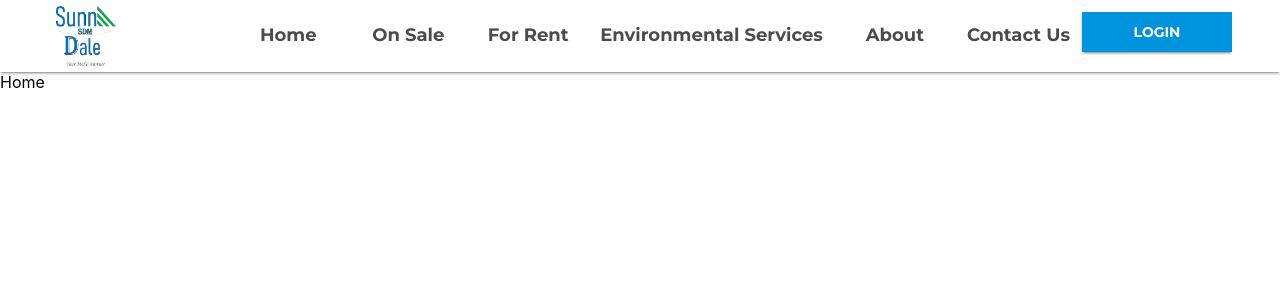
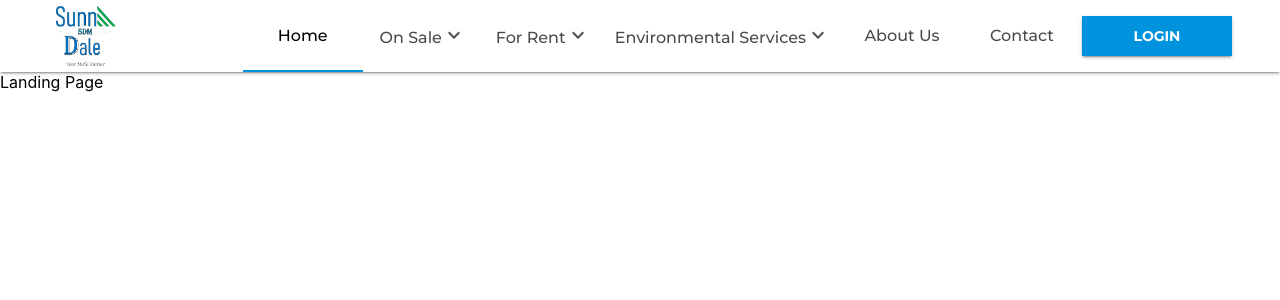
Before and after one commit to alexmurithi/sunnydalemanagement, a React (Create React App) app: page / in a window 1280 px wide. Shown: the top 300 px of the page. Built offline with nearby package versions, Linux system fonts and the light colour scheme.

Commit message:
added loader

```diff
--- a/src/App.js
+++ b/src/App.js
@@ -1,16 +1,21 @@
-import Header from './Containers/Header';
+
 import {BrowserRouter as Router, Switch} from "react-router-dom";
-import Routers from './Routers';
-function App() {
-  return (
-      <Router>
-        <Header/>
-          <Switch>
-              <Routers/>
-          </Switch>
-      </Router>
+import Routes from './Routes';
+import React,{Suspense} from "react";
+import Loader from './Components/Loader/';
 
-  );
+const App =(props) =>{
+    return(
+        <Suspense fallback={<Loader/>}>
+            <Router>
+                <Switch>
+                    <Routes/>
+                </Switch>
+            </Router>
+        </Suspense>
+
+    )
 }
 
+
 export default App;
--- a/src/Components/DesktopTabs/index.js
+++ b/src/Components/DesktopTabs/index.js
@@ -1,11 +1,11 @@
 import React, {useState} from 'react';
 import {
     Button,
-    ButtonBase,
+
     Tabs,
     Tab,
     Menu,
-    MenuItem, Divider
+    MenuItem,
 } from '@material-ui/core';
 import {Link} from 'react-router-dom';
 import {makeStyles} from "@material-ui/core/styles";
@@ -21,6 +21,7 @@ const useStyles =makeStyles(theme=>({
         fontSize:"16px",
         color:"#000000",
         minWidth:"120px",
+
 
     },
     loginBtn:{
@@ -74,6 +75,7 @@ const classes =useStyles()
     const [onSaleMenu, setOnSaleMenu] =useState(null)
     const [onRentMenu, setOnRentMenu] =useState(null)
     const [onEnvironmentMenu, setEnvironmentMenu] =useState(null)
+    const [tabsValue, setTabsValue] =useState(0)
 
     const handleOnSaleMenu =(event)=>{
        setOnSaleMenu(event.currentTarget)
@@ -99,6 +101,48 @@ const classes =useStyles()
         setEnvironmentMenu(null)
     }
 
+    const handleTabs =(event,newValue)=>{
+       setTabsValue(newValue)
+    }
+
+    const onSaleOptions =[
+        {
+            name:"Apartments",
+            link:"/on-sale/apartments"
+        },
+        {
+            name:"Offices",
+            link:"/on-sale/offices"
+        },
+        {
+            name:"Shops",
+            link:"/on-sale/shops"
+        },
+        {
+            name:"Land",
+            link:"/on-sale/land"
+        }
+    ]
+
+    const RentOptions =[
+        {
+            name:"Apartments",
+            link:"/rent/apartments"
+        },
+        {
+            name:"Offices",
+            link:"/rent/offices"
+        },
+        {
+            name:"Shops",
+            link:"/rent/shops"
+        },
+        {
+            name:"Land",
+            link:"/rent/land"
+        }
+    ]
+
     return(
         <>
             <Button disableRipple component={Link} to="/"
@@ -108,49 +152,64 @@ const classes =useStyles()
                      height={60} alt="Sunnydale"
                 />
             </Button>
-            <Tabs className={classes.desktopTabs}  >
 
-                <Button component={Link} className={classes.desktopTab}>
-                    Home
+            <Tabs
+                className={classes.desktopTabs}
+                indicatorColor="primary"
+                value ={tabsValue}
+                onChange={handleTabs}
+            >
+                <Tab
+                    label="Home"
+                    component={Link} className={classes.desktopTab}
+                    to="/"
+                />
 
-                </Button>
-
-                <Button component={Link}
+                <Tab
+                    label="On Sale"
                     className={classes.desktopTab}
                     aria-owns={setOnSaleMenu ? "onsale-menu" : undefined }
                     aria-haspopup={setOnSaleMenu ? true : undefined}
                     onClick={event=>handleOnSaleMenu(event)}
-                >
-                    On Sale
-                    <ExpandMoreIcon />
-                </Button>
+                    to="/on-sale"
+                    icon={<ExpandMoreIcon />}
+                />
 
-                <Button component={Link}
+                <Tab component={Link}
                      className={classes.desktopTab}
                      aria-owns={setOnRentMenu ? "onrent-menu" : undefined }
                      aria-haspopup={setOnRentMenu ? true : undefined}
                      onClick={event=>handleOnRentMenu(event)}
-                >
-                    For Rent
-                    <ExpandMoreIcon />
-                </Button>
+                     label="For Rent"
+                     icon={<ExpandMoreIcon/>}
+                     to="/for-rent"
+                />
 
-                <Button component={Link}
+                <Tab component={Link}
                      className={classes.desktopTab}
                      aria-owns={setEnvironmentMenu ? "environment-menu" : undefined }
                      aria-haspopup={setEnvironmentMenu ? true : undefined}
                      onClick={event=>handleEnvironmentMenu(event)}
-                >
-                    Environmental Services
-                    <ExpandMoreIcon />
-                </Button>
-                <Button component={Link} className={classes.desktopTab}>
-                    About Us
-                </Button>
+                     label="Environmental Services"
+                     icon={<ExpandMoreIcon />}
+                     to="/environmental-services"
+                />
 
-                <Button component={Link} className={classes.desktopTab}>
-                    Contact
-                </Button>
+                <Tab
+                    component={Link}
+                    className={classes.desktopTab}
+                    label ="About Us"
+                    to="/about-us"
+                />
+
+                <Tab
+                    component={Link}
+                    className={classes.desktopTab}
+                    label="Contact"
+                    to="/contact"
+                />
+
+            </Tabs>
 
             <Button
                 variant="contained"
@@ -159,42 +218,48 @@ const classes =useStyles()
             >
                 Login
             </Button>
-            </Tabs>
+
 
             <Menu id="onsale-menu"
-                  onSaleMenu={onSaleMenu}
+                  anchorEl={onSaleMenu}
                   open={Boolean(onSaleMenu)}
                   onClose={handleCloseSaleMenu}
                   MenuListProps={{onClick:handleCloseSaleMenu}}
                   classes={{paper:classes.onSaleMenu}}
                   elevation={2}
             >
-              <MenuItem classes={{root:classes.onSaleMenuItem}}>
-                  Apartments
+                {onSaleOptions.map((saleOption,i)=>(
+                    <MenuItem
+                        component={Link}
+                        key={i}
+                        to={saleOption.link}
+                    >
+                        {saleOption.name}
                     </MenuItem>
-
-                <MenuItem>Offices</MenuItem>
-                <MenuItem>Shops</MenuItem>
-                <MenuItem>Lands</MenuItem>
+                ))}
             </Menu>
 
             <Menu id="onrent-menu"
-                  onRentMenu={onRentMenu}
+                  anchorEl={onRentMenu}
                   open={Boolean(onRentMenu)}
                   onClose={handleCloseRentMenu}
                   MenuListProps={{onClick:handleCloseRentMenu}}
                   classes={{paper:classes.onRentMenu}}
                   elevation={2}
             >
-                <MenuItem classes={{root:classes.onRentMenuItem}}>Apartments</MenuItem>
-
-                <MenuItem>Offices</MenuItem>
-                <MenuItem>Shops</MenuItem>
-                <MenuItem>Lands</MenuItem>
+                {RentOptions.map((rentOption,i)=>(
+                    <MenuItem
+                        component={Link}
+                        key={i}
+                        to={rentOption.link}
+                    >
+                        {rentOption.name}
+                    </MenuItem>
+                ))}
             </Menu>
 
             <Menu id="environment-menu"
-                  onEnvironmentMenu={onEnvironmentMenu}
+                  anchorEl={onEnvironmentMenu}
                   open={Boolean(onEnvironmentMenu)}
                   onClose={handleCloseEnvironmentMenu}
                   MenuListProps={{onClick:handleCloseEnvironmentMenu}}
--- /dev/null
+++ b/src/Components/Loader/index.js
@@ -0,0 +1,27 @@
+import React from "react";
+import { makeStyles } from "@material-ui/core/styles";
+import CircularProgress from "@material-ui/core/CircularProgress";
+
+const useStyles = makeStyles((theme) => ({
+    wrapper: {
+        height: "100vh",
+        width: "100%",
+        display: "flex",
+        justifyContent: "center",
+        alignItems: "center",
+    },
+    progress: {
+        margin: theme.spacing(2),
+        color: theme.palette.primary.main,
+    },
+}));
+
+export default function CircularIndeterminate() {
+    const classes = useStyles();
+
+    return (
+        <div className={classes.wrapper}>
+            <CircularProgress className={classes.progress} />
+        </div>
+    );
+}
--- a/src/Containers/Header/index.js
+++ b/src/Containers/Header/index.js
@@ -4,8 +4,7 @@ import {
   AppBar,
   Toolbar,
   Container,
-  Tabs,
-  Tab,
+
   Button,
   IconButton,
   useMediaQuery,
@@ -19,9 +18,13 @@ import DrawerList from '../../Components/DrawerList';
 
 import SwipeableDrawer from '@material-ui/core/SwipeableDrawer';
 import CloseIcon from '@material-ui/icons/Close';
+import DesktopTabs from "../../Components/DesktopTabs";
+
 const useStyles =makeStyles(theme=>({
   root:{
      top:"10px",
+      backgroundColor:theme.palette.white,
+      color:theme.palette.black.main
   },
     desktopTabs:{
       marginLeft:"auto",
@@ -104,7 +107,6 @@ const Header =()=>{
     return(
         <AppBar className={classes.root}
                 elevation={2}
-                color="navbar"
                 position="static"
         >
           <Container>
@@ -113,57 +115,7 @@ const Header =()=>{
                   isMobileTablet ?
                      <DrawerMd/>
                       :
-                      (
-                          <>
-                            <Button disableRipple component={Link} to="/"
-                            >
-                              <img edge="start"
-                                   src={Logo} width={60}
-                                   height={60} alt="Sunnydale"
-                              />
-                            </Button>
-                            <Tabs className={classes.desktopTabs}  >
-                              <Tab label="Home"
-                                   className={classes.desktopTab}
-                                   component={Link}
-                                   to="/"
-                              />
-
-                              <Tab label="On Sale"
-                                   className={classes.desktopTab}
-                                   component={Link}
-                                   to="/on-sale"
-                              />
-
-                              <Tab label="For Rent"
-                                   className={classes.desktopTab}
-                                   component={Link}
-                              />
-
-                              <Tab label="Environmental Services"
-                                   className={classes.desktopTab}
-                                   component={Link}
-                              />
-
-                              <Tab label="About"
-                                   className={classes.desktopTab}
-                                   component={Link}
-                              />
-
-                              <Tab label="Contact Us"
-                                   className={classes.desktopTab}
-                                   component={Link}
-                              />
-                              <Button
-                                  variant="contained"
-                                  color="primary"
-                                  className={classes.loginBtn}
-                              >
-                                Login
-                              </Button>
-                            </Tabs>
-                          </>
-                      )
+                     <DesktopTabs />
                 }
               </Toolbar>
           </Container>
--- a/src/Pages/LandingPage.js
+++ b/src/Pages/LandingPage.js
@@ -0,0 +1,13 @@
+import React from 'react';
+import Header from "../Containers/Header";
+const LandingPage =()=>{
+    return(
+        <>
+            <Header />
+            <div>Landing Page</div>
+        </>
+
+    )
+}
+
+export default LandingPage;
--- a/src/Routers.js
+++ /dev/null
@@ -1,19 +0,0 @@
-import React from "react";
-import {Route} from 'react-router-dom';
-const Routers = () =>{
-    return (
-        <>
-            <Route
-                exact path="/"
-                component={()=><div>Home</div>}
-            />
-            <Route
-                exact path="/on-sale"
-                component={()=><div>On Sale</div>}
-            />
-        </>
-
-    )
-}
-
-export default Routers;
--- /dev/null
+++ b/src/Routes.js
@@ -0,0 +1,27 @@
+import React,{lazy} from "react";
+
+import {Route} from 'react-router-dom';
+
+const LandingPage = lazy(() =>
+    import(
+         "./Pages/LandingPage"
+        )
+);
+
+const Routes = () =>{
+    return (
+        <>
+            <Route
+                exact path="/"
+                component={LandingPage}
+            />
+            <Route
+                exact path="/on-sale"
+                component={()=><div>On Saldsdse</div>}
+            />
+        </>
+
+    )
+}
+
+export default Routes;
```
Also changed, not shown: src/Themes/Default.js (+14 -7 lines). Lines whose indentation alone changed are shown as unchanged.
